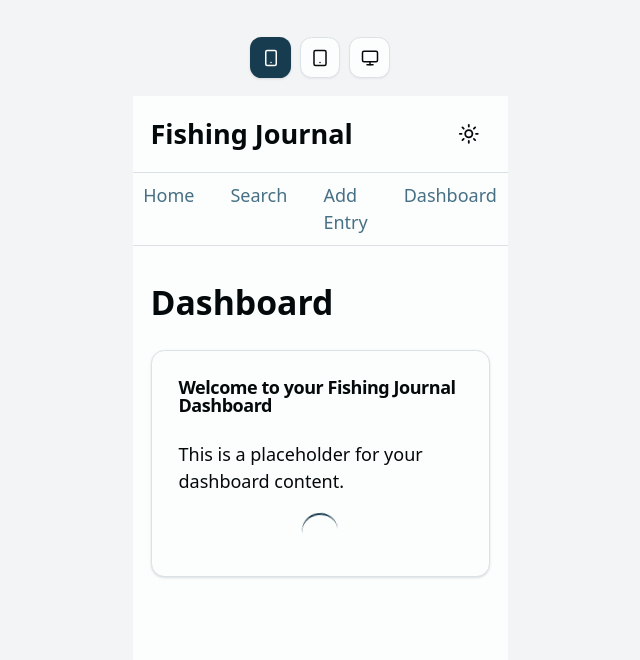
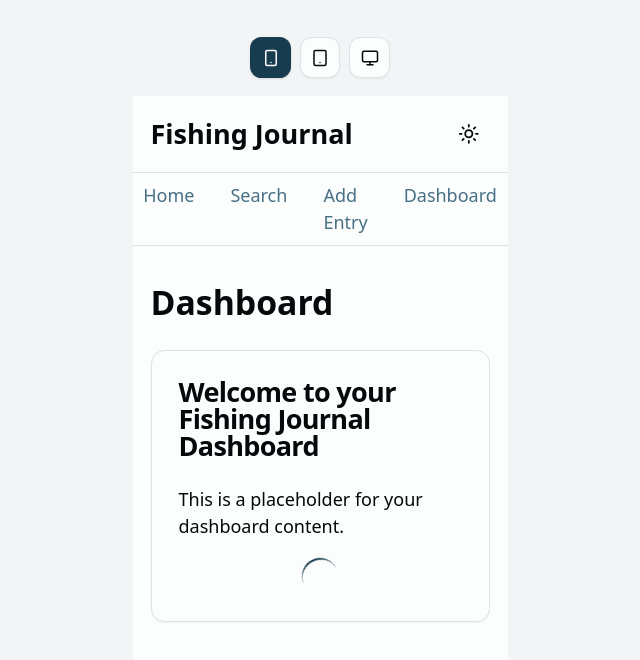
Before and after one commit to jasonkneen/sg-691722334004203, a Next.js app: page /dashboard in a window 1280 px wide. Shown: the top 660 px of the page, without its empty margins (320-960 px from the left). Built offline with nearby package versions, Linux system fonts and the light colour scheme.

Commit message:
SOFTGEN MAGIC

```diff
--- a/src/components/Layout.jsx
+++ b/src/components/Layout.jsx
@@ -16,9 +16,11 @@ const ErrorFallback = ({ error }) => (
 const Layout = ({ children }) => {
   console.log('Layout is being rendered');
   const [isDesktop, setIsDesktop] = useState(false);
+  const [isMounted, setIsMounted] = useState(false);
 
   useEffect(() => {
     console.log('Layout useEffect is running');
+    setIsMounted(true);
     const checkIsDesktop = () => {
       setIsDesktop(window.innerWidth >= 1024);
     };
@@ -26,6 +28,10 @@ const Layout = ({ children }) => {
     window.addEventListener('resize', checkIsDesktop);
     return () => window.removeEventListener('resize', checkIsDesktop);
   }, []);
+
+  if (!isMounted) {
+    return <div className="min-h-screen bg-background">{children}</div>;
+  }
 
   return (
     <ErrorBoundary FallbackComponent={ErrorFallback}>
--- a/src/components/ui/card.jsx
+++ b/src/components/ui/card.jsx
@@ -5,8 +5,9 @@ import { cn } from "@/lib/utils"
 const Card = React.forwardRef(({ className, ...props }, ref) => (
   <div
     ref={ref}
-    className={cn("rounded-xl border bg-card text-card-foreground shadow", className)}
-    {...props} />
+    className={cn("rounded-lg border bg-card text-card-foreground shadow-sm", className)}
+    {...props}
+  />
 ))
 Card.displayName = "Card"
 
@@ -14,15 +15,17 @@ const CardHeader = React.forwardRef(({ className, ...props }, ref) => (
   <div
     ref={ref}
     className={cn("flex flex-col space-y-1.5 p-6", className)}
-    {...props} />
+    {...props}
+  />
 ))
 CardHeader.displayName = "CardHeader"
 
 const CardTitle = React.forwardRef(({ className, ...props }, ref) => (
   <h3
     ref={ref}
-    className={cn("font-semibold leading-none tracking-tight", className)}
-    {...props} />
+    className={cn("text-2xl font-semibold leading-none tracking-tight", className)}
+    {...props}
+  />
 ))
 CardTitle.displayName = "CardTitle"
 
@@ -30,7 +33,8 @@ const CardDescription = React.forwardRef(({ className, ...props }, ref) => (
   <p
     ref={ref}
     className={cn("text-sm text-muted-foreground", className)}
-    {...props} />
+    {...props}
+  />
 ))
 CardDescription.displayName = "CardDescription"
 
@@ -43,7 +47,8 @@ const CardFooter = React.forwardRef(({ className, ...props }, ref) => (
   <div
     ref={ref}
     className={cn("flex items-center p-6 pt-0", className)}
-    {...props} />
+    {...props}
+  />
 ))
 CardFooter.displayName = "CardFooter"
 
--- a/src/pages/_app.js
+++ b/src/pages/_app.js
@@ -24,6 +24,11 @@ function MyApp({ Component, pageProps }) {
   return (
     <ErrorBoundary FallbackComponent={ErrorFallback}>
       <ThemeProvider attribute="class" defaultTheme="system" enableSystem>
+        {typeof window === 'undefined' ? (
+          <Layout>
+            <Component {...pageProps} />
+          </Layout>
+        ) : (
           <DynamicDeviceWrapper>
             <Layout>
               <ErrorBoundary FallbackComponent={ErrorFallback}>
@@ -32,6 +37,7 @@ function MyApp({ Component, pageProps }) {
               <Toaster />
             </Layout>
           </DynamicDeviceWrapper>
+        )}
       </ThemeProvider>
     </ErrorBoundary>
   );
--- a/src/pages/dashboard.js
+++ b/src/pages/dashboard.js
@@ -1,9 +1,14 @@
 import React from 'react';
-import { Card, CardContent, CardHeader, CardTitle } from "@/components/ui/card";
+import dynamic from 'next/dynamic';
+import { ErrorBoundary } from 'react-error-boundary';
 import LoadingSpinner from '@/components/ui/LoadingSpinner';
-import { ErrorBoundary } from 'react-error-boundary';
 
 console.log('Dashboard module is being loaded');
+
+const DynamicCard = dynamic(() => import('@/components/ui/card').then(mod => mod.Card), { ssr: false });
+const DynamicCardContent = dynamic(() => import('@/components/ui/card').then(mod => mod.CardContent), { ssr: false });
+const DynamicCardHeader = dynamic(() => import('@/components/ui/card').then(mod => mod.CardHeader), { ssr: false });
+const DynamicCardTitle = dynamic(() => import('@/components/ui/card').then(mod => mod.CardTitle), { ssr: false });
 
 const ErrorFallback = ({ error }) => (
   <div className="text-center text-red-500">
@@ -15,17 +20,17 @@ const ErrorFallback = ({ error }) => (
 const DashboardContent = () => {
   console.log('DashboardContent is being rendered');
   return (
-    <Card>
-      <CardHeader>
-        <CardTitle>Welcome to your Fishing Journal Dashboard</CardTitle>
-      </CardHeader>
-      <CardContent>
+    <DynamicCard>
+      <DynamicCardHeader>
+        <DynamicCardTitle>Welcome to your Fishing Journal Dashboard</DynamicCardTitle>
+      </DynamicCardHeader>
+      <DynamicCardContent>
         <p>This is a placeholder for your dashboard content.</p>
         <div className="mt-4">
           <LoadingSpinner />
         </div>
-      </CardContent>
-    </Card>
+      </DynamicCardContent>
+    </DynamicCard>
   );
 };
 
```
Lines whose indentation alone changed are shown as unchanged.
